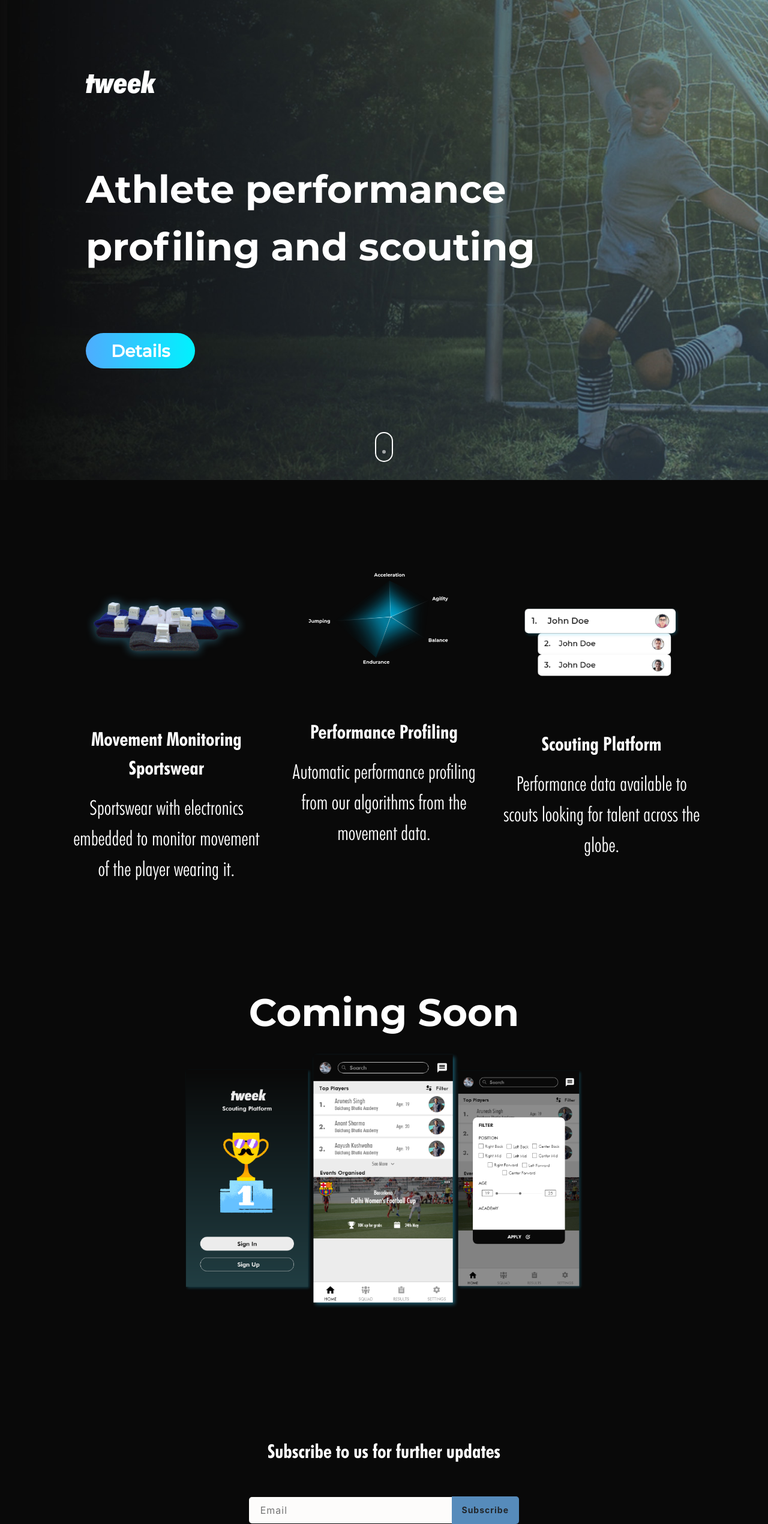
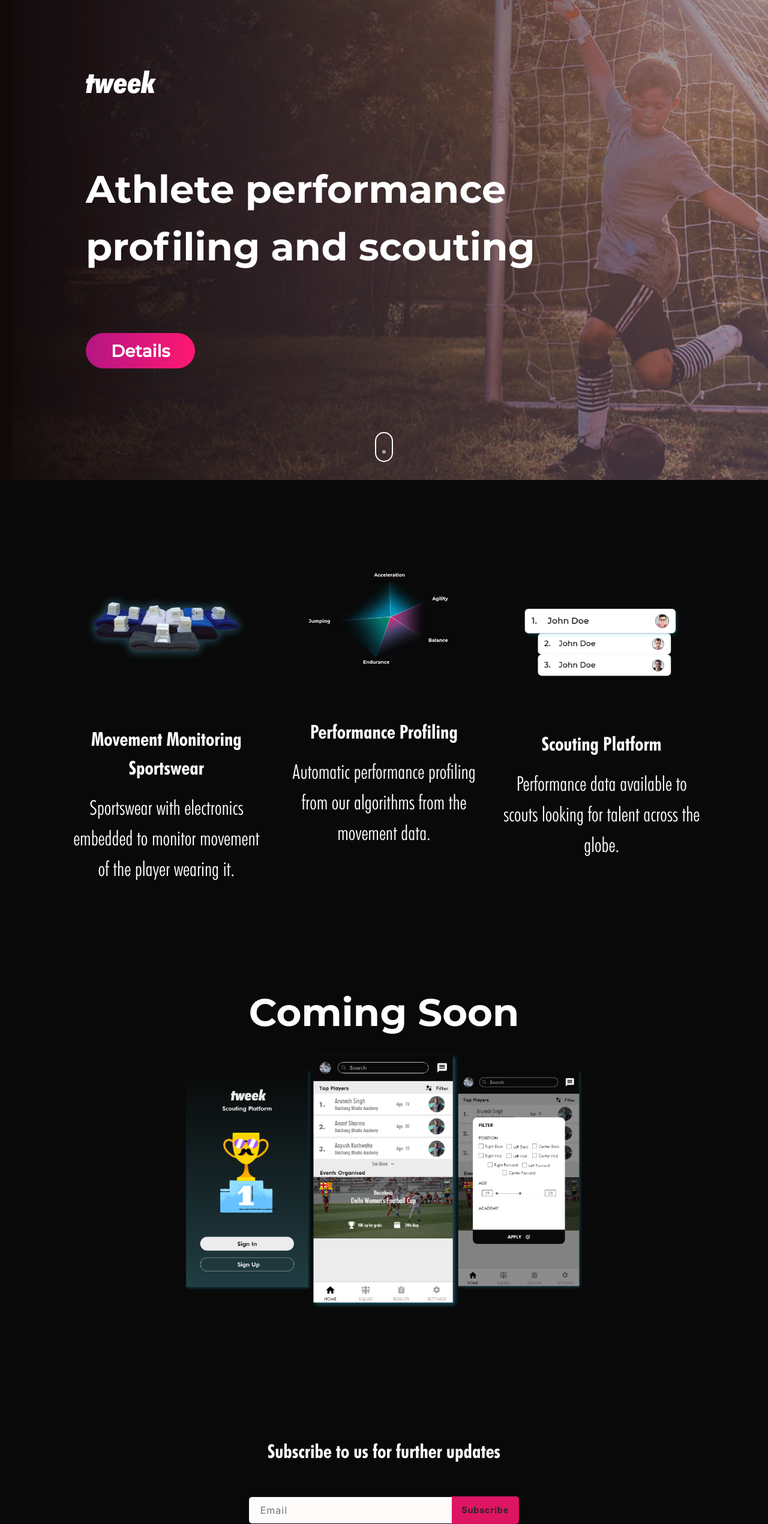
Before and after one commit to shwetankshrey/anant3110.github.io, a plain HTML site: page index.html in a window 1280 px wide. Shown: the whole page at 60% size. Drawn offline with nearby package versions, Linux system fonts and the light colour scheme.

Commit message:
Colour Changes

```diff
--- a/assets/css/main.css
+++ b/assets/css/main.css
@@ -72,7 +72,7 @@ form {
 #submit {
   width: 25%;
   height: 46px;
-  background: #568bbb;
+  background: #dd1563;
   font-size: 14px;
   font-family: inherit;
   font-weight: bold;
@@ -85,14 +85,14 @@ form {
 
 
 #submit:hover {
-  background: #4FACFE;
+  background: #ff1872;
 }
 
 
 input:focus {
   outline: none;
-  outline: 2px solid #568bbb;
-  box-shadow: 0 0 2px #568bbb;
+  outline: 2px solid #dd1563;
+  box-shadow: 0 0 2px #dd1563;
 }
 
 /* Success Check */
@@ -116,7 +116,7 @@ input:focus {
   background-position: center;
   background-repeat: no-repeat;
   background-size: cover;
-  background-image: url(../img/StartBG.jpg);
+  background-image: url(../img/StartBG1.jpg);
 }
 
 .logo
@@ -160,7 +160,7 @@ input:focus {
 .start_bg a:link, a:visited
 {
   border-radius: calc(var(--start_bg-font-size)*2);
-  background-image: linear-gradient(to left,#00F2FE,#4FACFE);
+  background-image: linear-gradient(to left,#ff1872,#b41683);
   text-decoration: none;
   color: white;
   text-align: center;
@@ -171,7 +171,7 @@ input:focus {
 .start_bg a:hover
 {
   border-radius: calc(var(--start_bg-font-size)*2);
-  background-image: linear-gradient(to left,#00F2FE,#4FACFE);
+  background-image: linear-gradient(to left,#ff1872,#b41683);
   text-decoration: none;
   color: white;
   text-align: center;
--- a/index.html
+++ b/index.html
@@ -39,7 +39,7 @@
           <p class="description">Sportswear with electronics embedded to monitor movement of the player wearing it.</p>
         </div>
         <div class="col-xl-4 col-md-6 col-12 text-center">
-          <img src="assets/img/Performance_Profiling.png" alt="Performance Profiling" width="80%">
+          <img src="assets/img/Performance Profiling1.png" alt="Performance Profiling" width="80%">
           <p class="heading">Performance Profiling</p>
           <p class="description">Automatic performance profiling from our algorithms from the movement data.</p>
         </div>
```
Also changed, not shown: assets/img/Performance Profiling1.png (added), assets/img/StartBG1.jpg (added).
